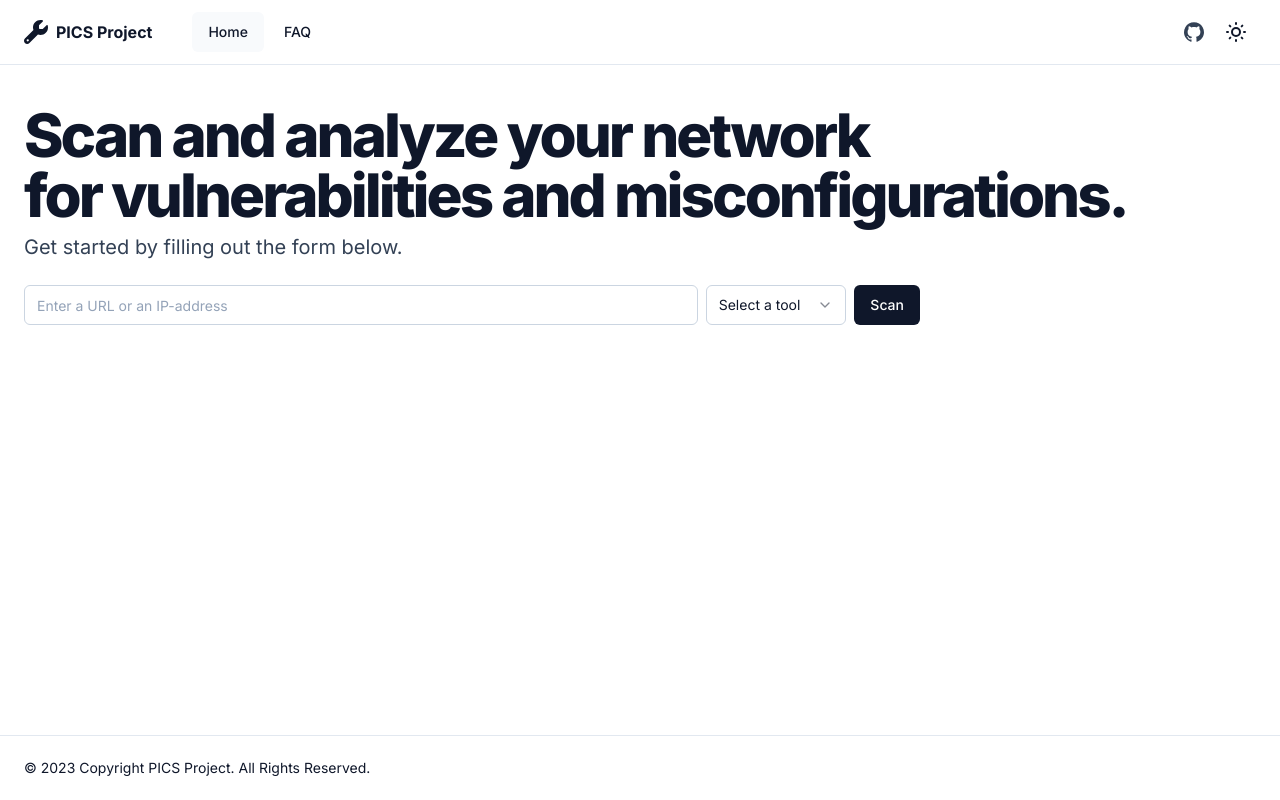
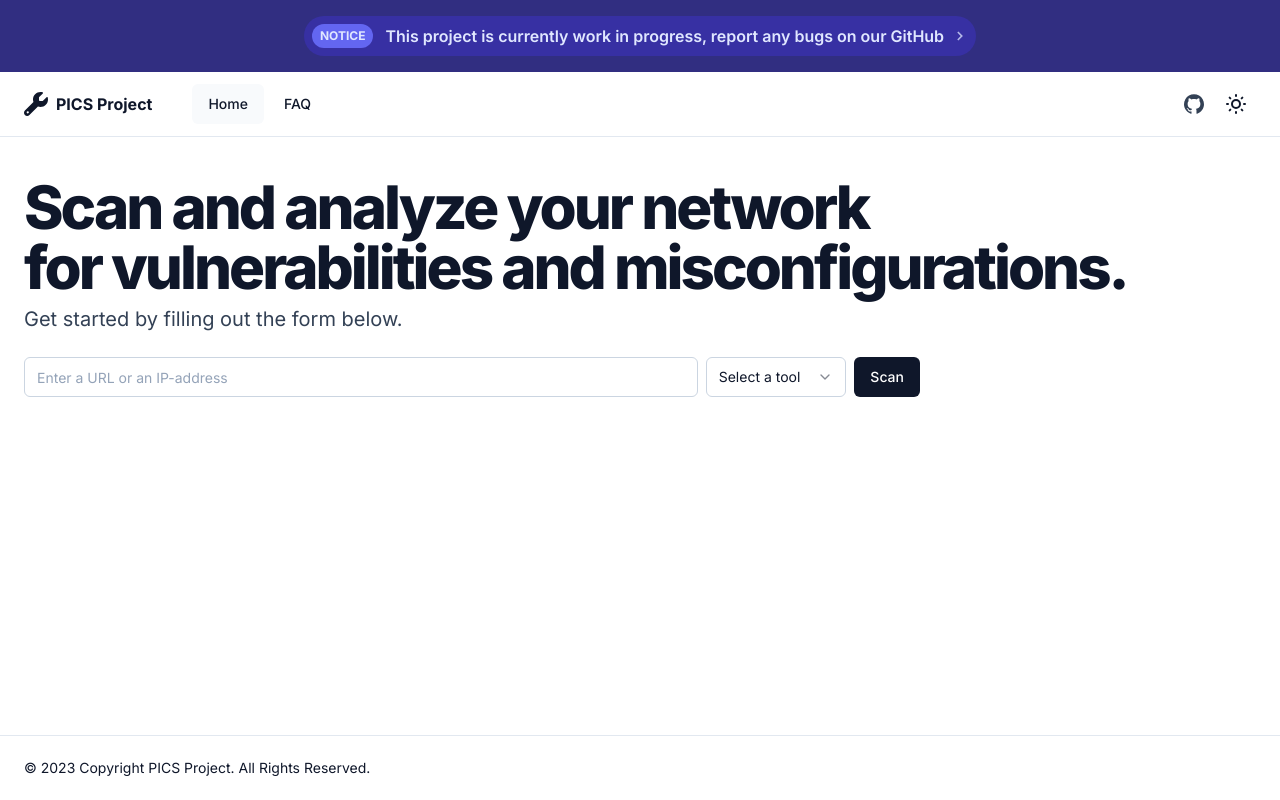
Before and after one commit to genedupre/project_pics, a Next.js app: page / in a window 1280 px wide. Built offline with nearby package versions, Linux system fonts and the light colour scheme.

Commit message:
Added notice to header

```diff
--- a/components/site-header.tsx
+++ b/components/site-header.tsx
@@ -11,6 +11,20 @@ import { usePathname  } from 'next/navigation';
 export function SiteHeader() {
   const path = usePathname();
   return (
+    <>
+    <div className="bg-indigo-900 text-center py-4 lg:px-4">
+    <Link
+      href={siteConfig.links.github + "/issues"}
+      target="_blank"
+      rel="noreferrer"
+    >
+        <div className="p-2 bg-indigo-800 items-center text-indigo-100 leading-none lg:rounded-full flex lg:inline-flex" role="alert">
+          <span className="flex rounded-full bg-indigo-500 uppercase px-2 py-1 text-xs font-bold mr-3">Notice</span>
+          <span className="font-semibold mr-2 text-left flex-auto">This project is currently work in progress, report any bugs on our GitHub</span>
+          <svg className="fill-current opacity-75 h-4 w-4" xmlns="http://www.w3.org/2000/svg" viewBox="0 0 20 20"><path d="M12.95 10.707l.707-.707L8 4.343 6.586 5.757 10.828 10l-4.242 4.243L8 15.657l4.95-4.95z"/></svg>
+        </div>
+      </Link>
+    </div>
     <header className="sticky top-0 z-40 w-full border-b border-b-slate-200 bg-white dark:border-b-slate-700 dark:bg-slate-900">
       <div className="container flex h-16 items-center space-x-4 sm:justify-between sm:space-x-0">
         <MainNav items={siteConfig.mainNav} path={path} />
@@ -37,5 +51,6 @@ export function SiteHeader() {
         </div>
       </div>
     </header>
+    </>
   )
 }
```
